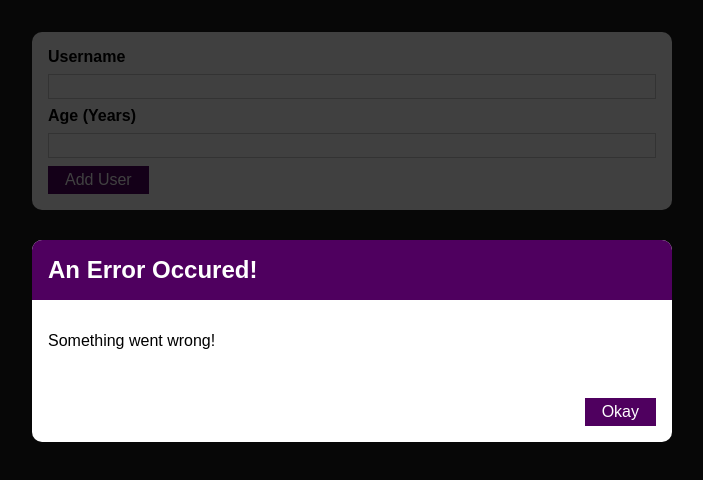
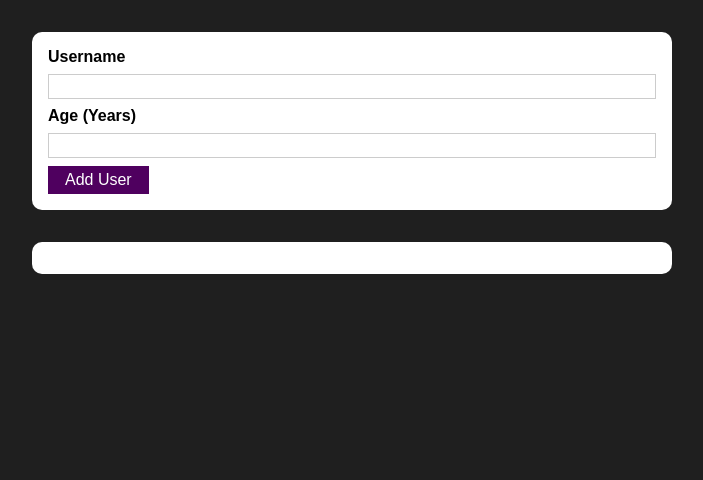
Before and after one commit to mzoric33/add_user_practice_project, a React (Create React App) app: page / in a window 1280 px wide. Shown: the top 480 px of the page, without its empty margins (288-991 px from the left). Built offline with nearby package versions, Linux system fonts and the light colour scheme.

Commit message:
managing_error_state

```diff
--- a/src/components/UI/ErrorModal.js
+++ b/src/components/UI/ErrorModal.js
@@ -6,7 +6,7 @@
 const ErrorModal = (props) => {
   return (
     <div>
-      <div className={classes.backdrop}></div>
+      <div className={classes.backdrop} onClick={props.onConfirm}></div>
       <Card className={classes.modal}>
         <header className={classes.header}>
           <h2>{props.title}</h2>
@@ -15,7 +15,7 @@
           <p>{props.message}</p>
         </div>
         <footer className={classes.actions}>
-          <Button>Okay</Button>
+          <Button onClick={props.onConfirm}>Okay</Button>
         </footer>
       </Card>
     </div>
--- a/src/components/Users/AddUser.js
+++ b/src/components/Users/AddUser.js
@@ -7,14 +7,25 @@
 const AddUser = (props) => {
   const [enteredUsername, setEnteredUsername] = useState("");
   const [enteredAge, setEnteredAge] = useState("");
+  const [error, setError] = useState();
 
   const addUserHandler = (event) => {
     event.preventDefault();
 
     if (enteredUsername.trim().length === 0 || enteredAge.trim() === 0) {
+      setError({
+        title: "Invalid input",
+        message: "Please enter a valid name and age",
+      });
       return;
     }
-    if (+enteredAge < 1) return;
+    if (+enteredAge < 1) {
+      setError({
+        title: "Invalid age",
+        message: "Please enter a valid age (> 0)",
+      });
+      return;
+    }
 
     props.onAddUser(enteredUsername, enteredAge);
     setEnteredAge("");
@@ -29,9 +40,19 @@
     setEnteredAge(event.target.value);
   };
 
+  const errorHandler = () => {
+    setError(null);
+  };
+
   return (
     <div>
-      <ErrorModal title="An Error Occured!" message="Something went wrong!" />
+      {error && (
+        <ErrorModal
+          title={error.title}
+          message={error.message}
+          onConfirm={errorHandler}
+        />
+      )}
       <Card className={classes.input}>
         <form onSubmit={addUserHandler}>
           <label htmlFor="username">Username</label>
```
